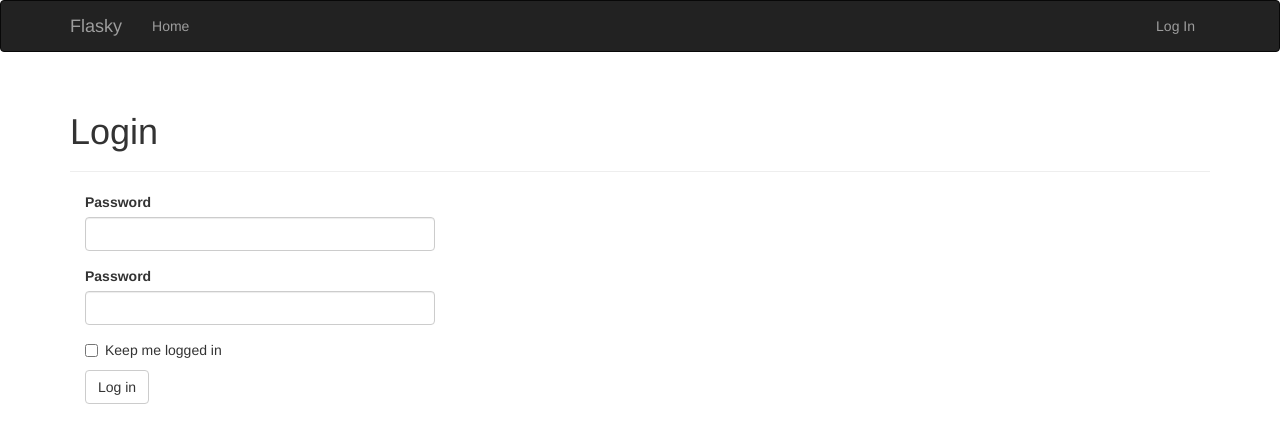
After one commit to PythonEducaction/flasky, a Flask app: template app/templates/auth/login.html in a window 1280 px wide. The commit adds this page. Shown: the top 443 px of the page. Run offline with Flask 2, Linux system fonts and the light colour scheme; the template is opened without the code that fills it: values that come from a table or form of the project are taken from there, others are empty; parts of the project's set-up code (start-up, migrations or seed data) failed here and were passed over; some libraries are stand-ins or nearby versions.

```diff
--- a/app/__init__.py
+++ b/app/__init__.py
@@ -3,13 +3,15 @@ from flask_bootstrap import Bootstrap
 from flask_mail import Mail
 from flask_moment import Moment
 from flask_sqlalchemy import SQLAlchemy
+from flask_login import LoginManager
 from config import config
 
 bootstrap = Bootstrap()
 mail = Mail()
 moment = Moment()
 db = SQLAlchemy()
-
+login_manager = LoginManager()
+login_manager.login_view = 'auth.login'
 
 def create_app(config_name):
     app = Flask(__name__)
@@ -20,6 +22,7 @@ def create_app(config_name):
     mail.init_app(app)
     moment.init_app(app)
     db.init_app(app)
+    login_manager.init_app(app)
 
     from .main import main as main_blueprint
     app.register_blueprint(main_blueprint)
--- /dev/null
+++ b/app/auth/forms.py
@@ -0,0 +1,10 @@
+from flask_wtf import FlaskForm
+from wtforms import StringField, PasswordField, BooleanField, SubmitField
+from wtforms.validators import DataRequired, Length, Email
+
+class LoginFrom(FlaskForm):
+    email = StringField('Password', validators=[DataRequired(), Length(1, 64),
+                                                  Email()])
+    password = PasswordField('Password', validators=[DataRequired()])
+    remember_me = BooleanField('Keep me logged in')
+    submit = SubmitField('Log in')
--- /dev/null
+++ b/app/templates/auth/login.html
@@ -0,0 +1,14 @@
+{% extends "base.html" %}
+{% import "bootstrap/wtf.html" as wtf %}
+
+{% block title %}Flasky - Login{% endblock %}
+
+{% block page_content %}
+
+<div class="page-header">
+    <h1>Login</h1>
+</div>
+<div class="col-md-4">
+    {{ wtf.quick_form(form) }}
+</div>
+{% endblock %}
--- a/app/templates/base.html
+++ b/app/templates/base.html
@@ -25,6 +25,13 @@
             <ul class="nav navbar-nav">
                 <li><a href="/">Home</a></li>
             </ul>
+            <ul class="nav navbar-nav navbar-right">
+                {% if current_user.is_authenticated %}
+                <li><a href="{{ urf_for('auth.logout') }}}">Log Out</a></li>
+                {% else %}
+                <li><a href="{{ urf_for('auth.login') }}}">Log In</a></li>
+                {% endif %}
+            </ul>
         </div>
     </div>
 </div>
```
Also changed, not shown: app/auth/views.py (+25 -3 lines), app/models.py (+11 -2 lines), requirements.txt (added, +33 -0 lines).
